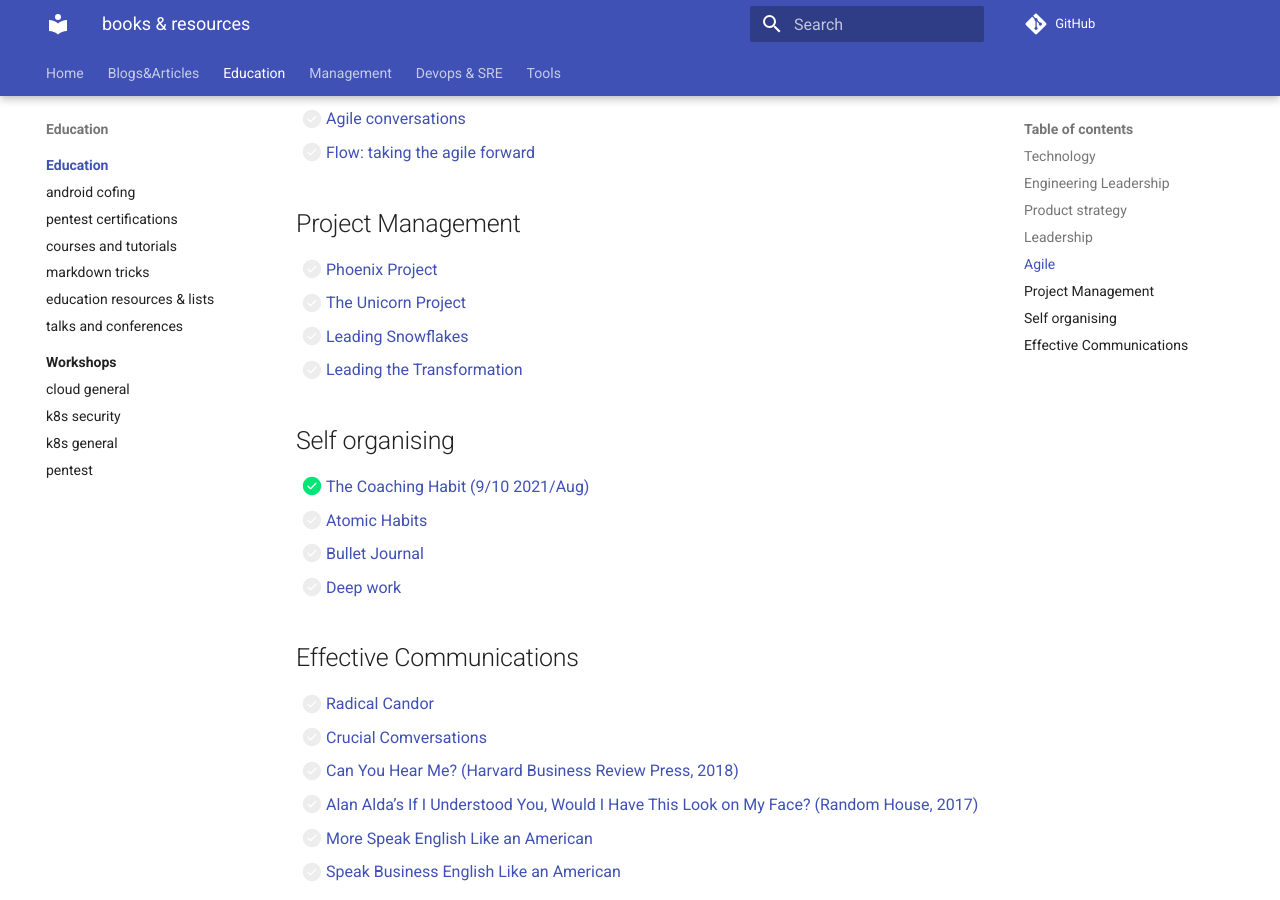
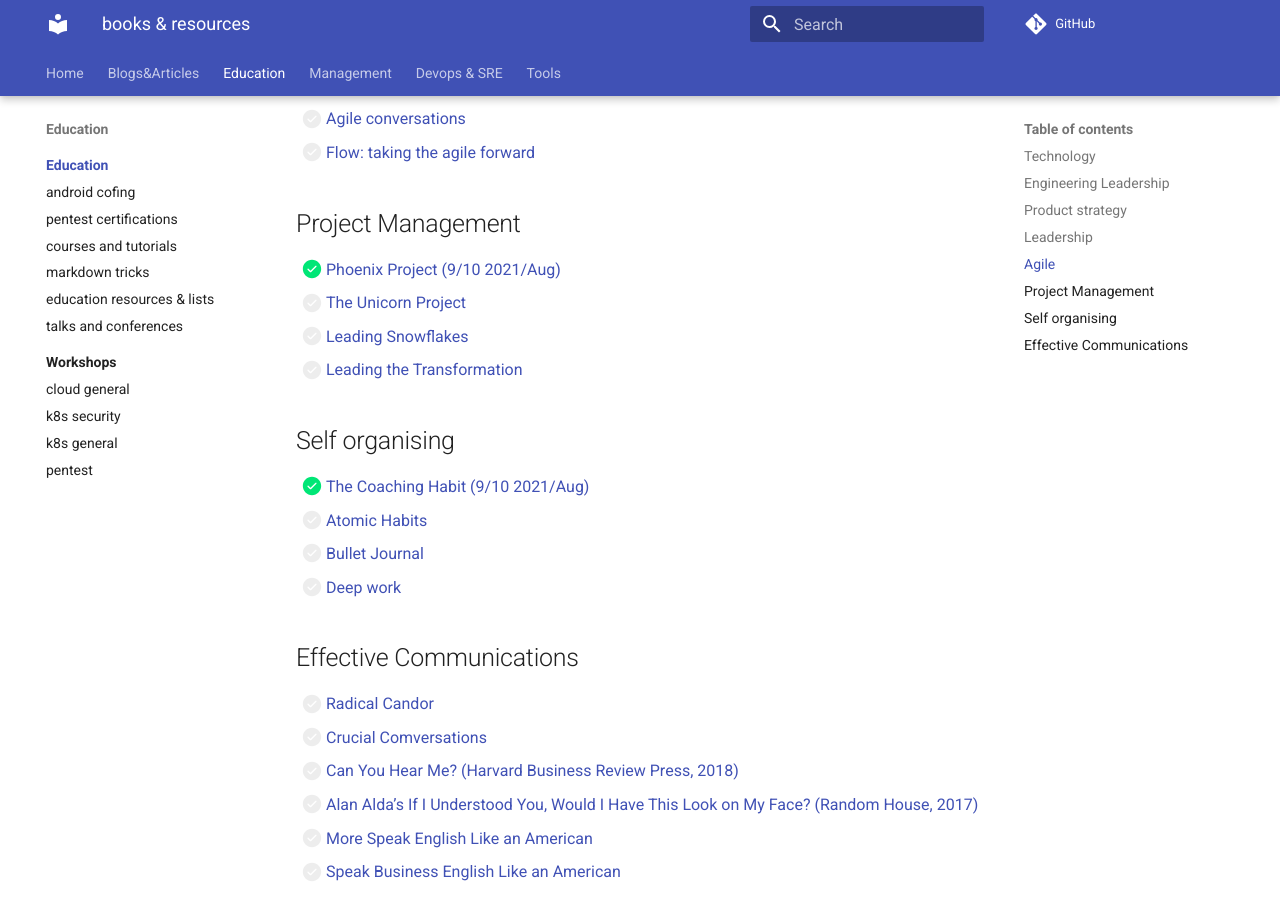
Before and after one commit to ivankatliarchuk/knowledge-base, an MkDocs documentation site: the page built from docs/education/index.md, in a window 1280 px wide and 900 px high, scrolled down 1848 px. Built offline with MkDocs 1.6.1 and Material for MkDocs 9.7.7, drawn with Linux system fonts in a browser that asks for light colours; comment, search, counter and statistics services are not loaded.

Commit message:
read phoenix project

```diff
--- a/docs/education/index.md
+++ b/docs/education/index.md
@@ -68,7 +68,7 @@
 
 ## Project Management
 
-- [ ] [Phoenix Project](https://www.amazon.com/Phoenix-Project-DevOps-Helping-Business/dp/0988262592){:target="_blank"}
+- [X] [Phoenix Project (9/10 2021/Aug)](https://www.amazon.com/Phoenix-Project-DevOps-Helping-Business/dp/0988262592){:target="_blank"}
 - [ ] [The Unicorn Project][unicorn-project]{:target="_blank"}
 - [ ] [Leading Snowflakes](http://leadingsnowflakes.com/){:target="_blank"}
 - [ ] [Leading the Transformation](https://itrevolution.com/leading-the-transformation-book/){:target="_blank"}
```
